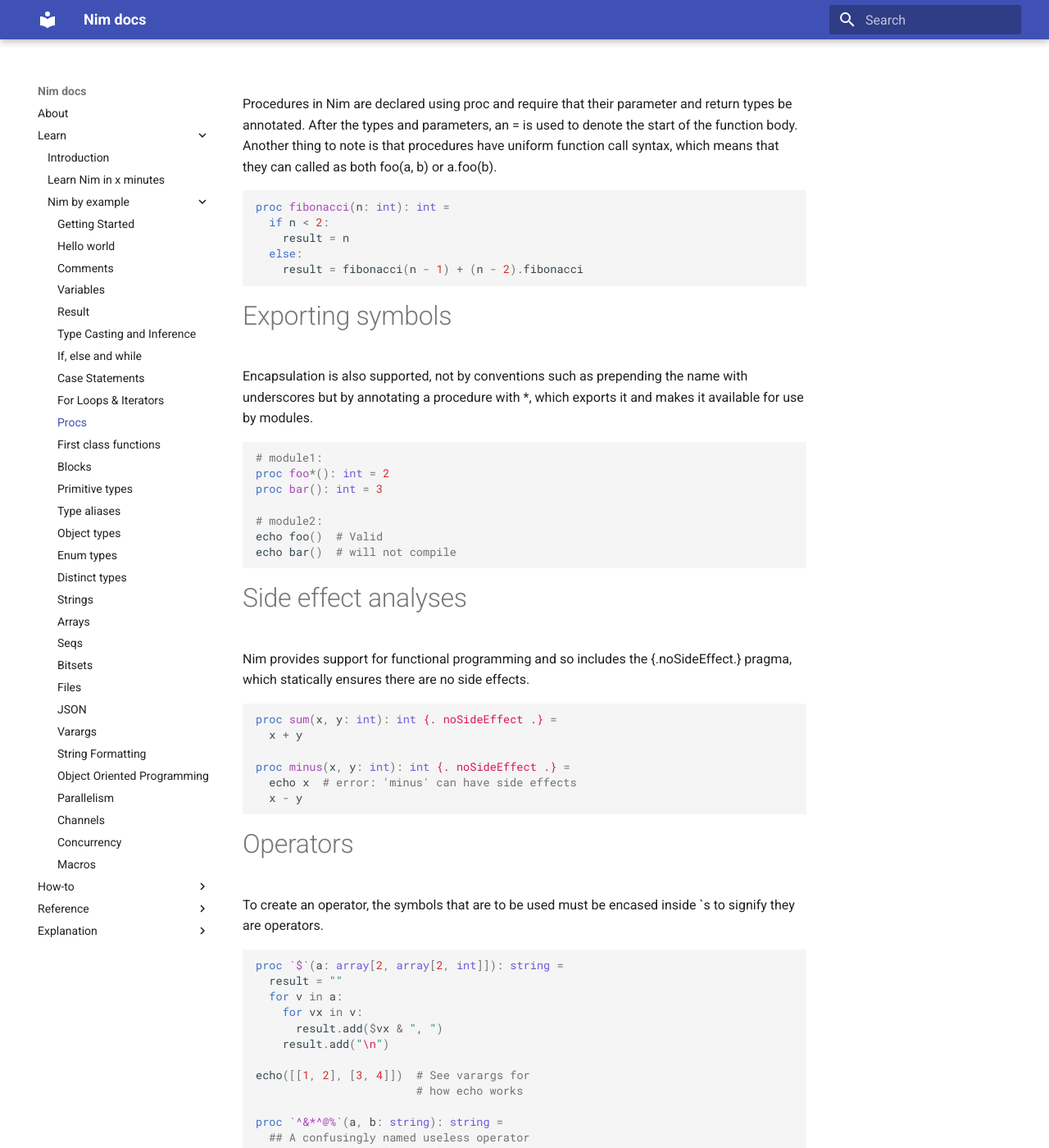
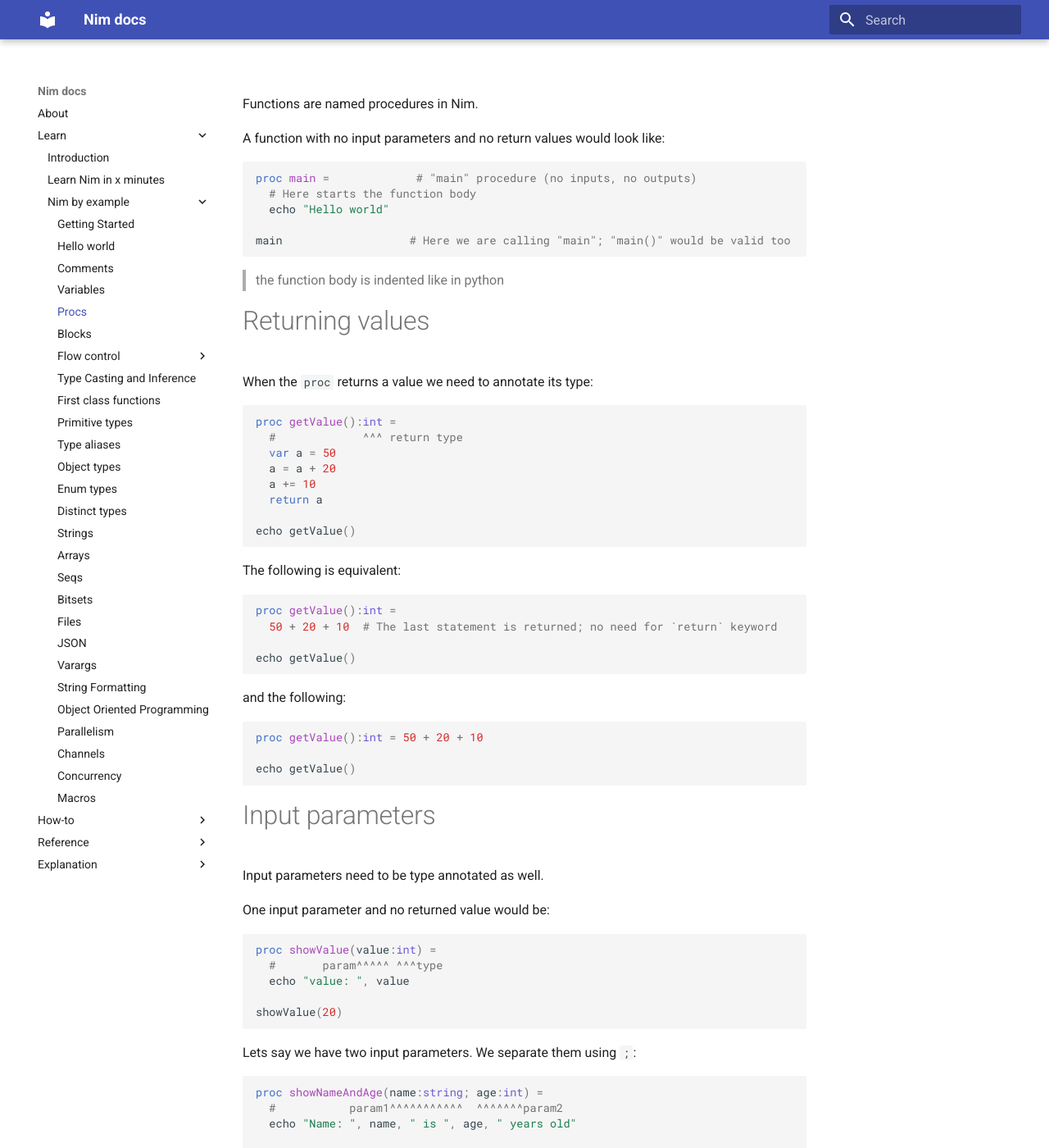
Before and after one commit to mantielero/nimdocs, an MkDocs documentation site: the page built from docs/learn/nim_by_example/procs.md, in a window 1280 px wide and 1400 px high. Shown: the whole window at 82% size. Built offline with MkDocs 1.6.1 and Material for MkDocs 9.7.7, drawn with Linux system fonts in a browser that asks for light colours; some of the changed text lies outside the part shown.

````diff
--- a/docs/learn/nim_by_example/procs.md
+++ b/docs/learn/nim_by_example/procs.md
@@ -1,4 +1,137 @@
-Procedures in Nim are declared using proc and require that their parameter and return types be annotated. After the types and parameters, an = is used to denote the start of the function body. Another thing to note is that procedures have uniform function call syntax, which means that they can called as both foo(a, b) or a.foo(b).
+Functions are named procedures in Nim.
+
+A function with no input parameters and no return values would look like:
+```nim
+proc main =             # "main" procedure (no inputs, no outputs)
+  # Here starts the function body
+  echo "Hello world"
+
+main                   # Here we are calling "main"; "main()" would be valid too
+```
+> the function body is indented like in python
+
+
+# Returning values
+When the `proc` returns a value we need to annotate its type:
+```nim
+proc getValue():int =
+  #             ^^^ return type
+  var a = 50
+  a = a + 20
+  a += 10
+  return a
+
+echo getValue()
+```
+
+The following is equivalent:
+```nim
+proc getValue():int =
+  50 + 20 + 10  # The last statement is returned; no need for `return` keyword
+
+echo getValue()
+```
+
+and the following:
+```nim
+proc getValue():int = 50 + 20 + 10
+
+echo getValue()
+```
+
+# Input parameters
+Input parameters need to be type annotated as well.
+
+One input parameter and no returned value would be:
+```nim
+proc showValue(value:int) =
+  #       param^^^^^ ^^^type
+  echo "value: ", value
+
+showValue(20)
+```
+
+Lets say we have two input parameters. We separate them using `;`:
+```nim
+proc showNameAndAge(name:string; age:int) =
+  #           param1^^^^^^^^^^^  ^^^^^^^param2
+  echo "Name: ", name, " is ", age, " years old"
+
+showNameAndAge("Ana", 50)
+```
+
+When there are several parameters of the same type, we separate them using `,`:
+```nim
+proc showNameMinMax(name:string; min, max:int) =
+  #                              ^^^^^^^^ two int params
+  echo "Name: ", name
+  echo min, "<=", max
+
+showNameMinMax("Ana", 10, 20)
+```
+# input and output parameters
+An example mixing input and output parameters:
+```nim
+proc sum(a,b: int): string =
+  return "Total: " & $(a+b)
+
+echo sum(10,20)
+```
+
+and another:
+```nim
+proc sum(a,b: int): int = a + b
+
+echo sum(10,20)
+```
+
+# `discard` returned values
+Whenever a procedure returns a value, it needs to be used. The following produces an error:
+```nim
+proc sum(a,b: int): int = a + b
+
+sum(10,20)   # This will an error
+```
+
+You need to do something with the returned value:
+```nim
+proc sum(a,b: int): int = a + b
+
+let value = sum(10,20)
+```
+
+Or you can just do nothing:
+```nim
+proc sum(a,b: int): int = a + b
+
+discard sum(10,20)
+```
+> Discarding a value might be useful when you are just interested in the side effects.
+
+# `result`variable
+This is a special variable with the return type and whatever it holds will be returned.
+
+```nim
+proc example(val:int):int =
+  result = val + 20  #^^^this is the result's type
+  echo "This is printed first"
+
+echo example(10)
+```
+
+???+ warning "`result` shawdowing"
+
+    If you define a variable named `result` within the function body it will shadow the special variable named `result`. So you won't get the expected behaviour:
+    ```nim
+    proc example(val:int):int =
+      let result:int = val + 20
+
+    echo example(10) # will print 0
+    ```
+
+
+<!--
+They are declared using `proc` and require that their parameter and return types be annotated. After the types and parameters, an `=` is used to denote the start of the function body. Another thing to note is that procedures have uniform function call syntax, which means that they can called as both foo(a, b) or a.foo(b).
 ```nim
 proc fibonacci(n: int): int =
   if n < 2:
@@ -63,3 +196,4 @@ proc `*`[T](a: T, b: int): T =
 
 assert("a" * 10 == "aaaaaaaaaa")
 ```
+-->
--- a/mkdocs.yml
+++ b/mkdocs.yml
@@ -2,6 +2,9 @@ site_name: Nim docs
 
 theme:
   name: material
+  features:
+    - content.code.annotate
+
 #  highlightjs: true
 # https://github.com/narimiran/nim-basics
 nav:
@@ -14,14 +17,17 @@ nav:
       - Hello world: learn/nim_by_example/hello_world.md
       - Comments: learn/nim_by_example/comments.md
       - Variables: learn/nim_by_example/variables.md
-      - Result: learn/nim_by_example/result.md
+      - Procs: learn/nim_by_example/procs.md
+      - Blocks: learn/nim_by_example/blocks.md
+      # - Result: learn/nim_by_example/result.md
+      - Flow control:
+        - If - elif - else: learn/nim_by_example/if_elif_else.md
+        - While: learn/nim_by_example/while.md
+        - Case Statements: learn/nim_by_example/case.md
+        - For Loops & Iterators: learn/nim_by_example/for_loops_iterators.md
+
       - Type Casting and Inference: learn/nim_by_example/type_casting_inference.md
-      - If, else and while: learn/nim_by_example/if_else_while.md
-      - Case Statements: learn/nim_by_example/case.md
-      - For Loops & Iterators: learn/nim_by_example/for_loops_iterators.md
-      - Procs: learn/nim_by_example/procs.md
       - First class functions: learn/nim_by_example/first_class_functions.md
-      - Blocks: learn/nim_by_example/blocks.md
       - Primitive types: learn/nim_by_example/primitives.md
       - Type aliases: learn/nim_by_example/types.md
       - Object types: learn/nim_by_example/object_types.md
@@ -130,6 +136,12 @@ markdown_extensions:
 - tables
 - pymdownx.arithmatex:
     generic: true
+- pymdownx.tabbed:
+    alternate_style: true
+- pymdownx.highlight:
+    anchor_linenums: true
+- pymdownx.inlinehilite
+- pymdownx.snippets
 
 extra_javascript:
   - javascripts/mathjax.js
````
Also changed, not shown: docs/learn/nim_by_example/blocks.md (+31 -23 lines), docs/learn/nim_by_example/comments.md (+12 -2 lines), docs/learn/nim_by_example/hello_world.md (+36 -9 lines), docs/learn/nim_by_example/if_elif_else.md (added, +28 -0 lines), docs/learn/nim_by_example/if_else_while.md (deleted, +0 -27 lines), docs/learn/nim_by_example/variables.md (+53 -23 lines), docs/learn/nim_by_example/while.md (added, +81 -0 lines).
